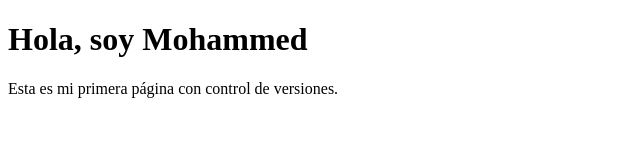
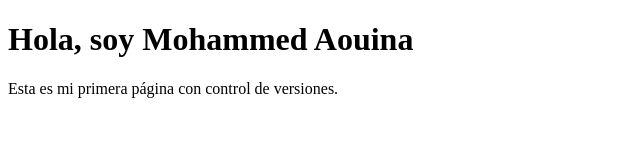
Before and after one commit to mohammedaouina/MI-PRIMER-REPO, a plain HTML site: page index.html in a window 1280 px wide. Shown: the whole page, without its empty margins (0-640 px from the left). Drawn offline with Linux system fonts and the light colour scheme.

Commit message:
Modificación de la página

```diff
--- a/index.html
+++ b/index.html
@@ -5,7 +5,7 @@
   <title>Mi primera página</title>
 </head>
  <body>
-  <h1>Hola, soy Mohammed</h1>
+  <h1>Hola, soy Mohammed Aouina</h1>
   <p>Esta es mi primera página con control de versiones.</p>
  </body>
 </html>
```
